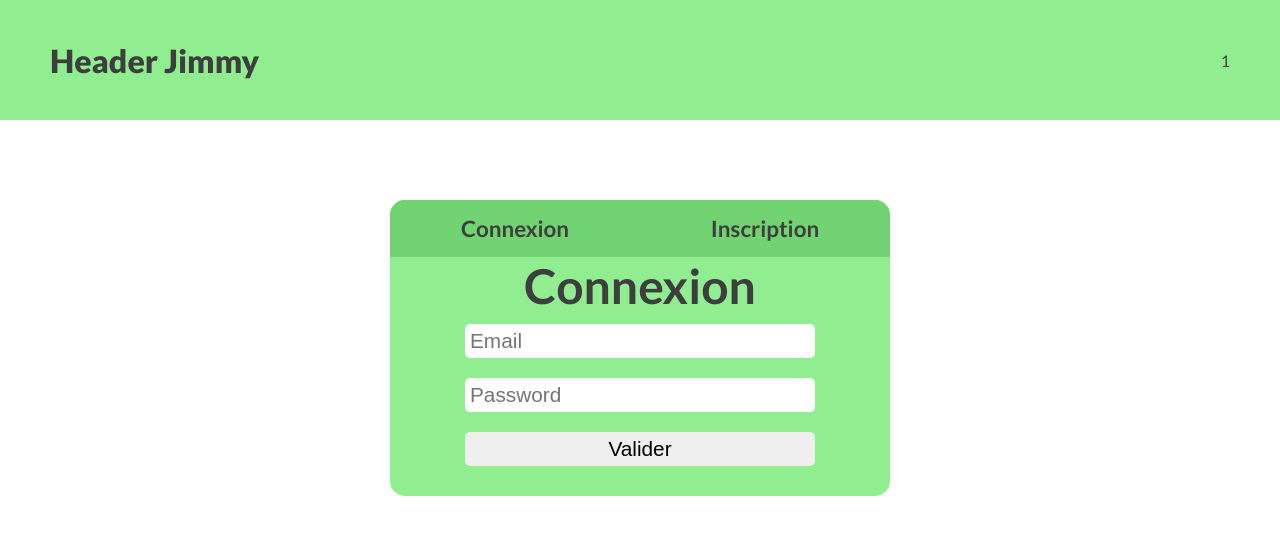
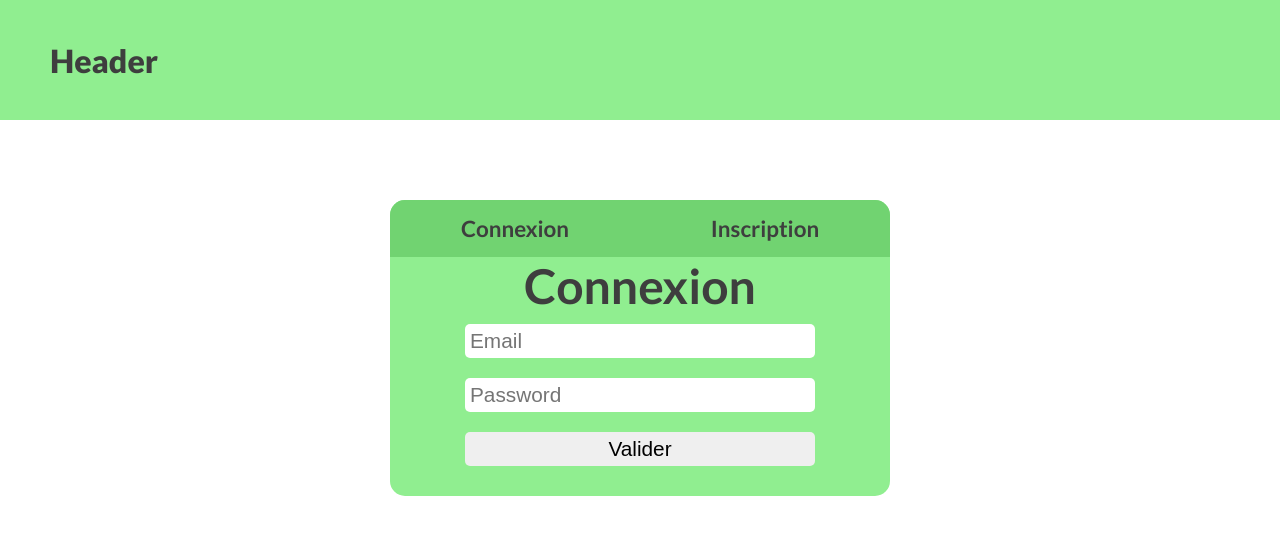
Before and after one commit to jimmy-clairy/groupomania_v1, a React (Create React App) app in the folder frontend/: page /login in a window 1280 px wide. Shown: the top 534 px of the page. Built offline with nearby package versions, Linux system fonts and the light colour scheme; sample sign-in values are in the browser's storage.

Commit message:
Add context, cookies, Admin

```diff
--- a/frontend/package.json
+++ b/frontend/package.json
@@ -6,6 +6,7 @@
     "@testing-library/jest-dom": "^5.16.5",
     "@testing-library/react": "^13.4.0",
     "@testing-library/user-event": "^13.5.0",
+    "js-cookie": "^3.0.1",
     "react": "^18.2.0",
     "react-dom": "^18.2.0",
     "react-router-dom": "^6.4.1",
--- a/frontend/src/components/Card/Card.jsx
+++ b/frontend/src/components/Card/Card.jsx
@@ -1,11 +1,14 @@
-import React, { useEffect, useState } from 'react'
+import React, { useEffect, useState, useContext } from 'react'
+import Cookies from 'js-cookie'
 import Delete from '../Delete/DeletePost'
+import { UserContext } from '../Context/UserContext'
 import './Card.css'
 
 export default function Card() {
-  const token = localStorage.getItem('token')
+  const token = Cookies.get('token')
   const userId = localStorage.getItem('userId')
   const [data, setData] = useState([])
+  const { userCtx } = useContext(UserContext)
 
   useEffect(() => {
     const fetchData = async () => {
@@ -32,11 +35,16 @@ export default function Card() {
                 <h5>{item.posterId}</h5>
                 <p>{item.post}</p>
               </div>
-
-              {userId === item.posterId && (
+              {userCtx.admin ? (
                 <div className="icon">
                   <Delete postId={item._id} />
                 </div>
+              ) : (
+                userId === item.posterId && (
+                  <div className="icon">
+                    <Delete postId={item._id} />
+                  </div>
+                )
               )}
             </div>
           </div>
--- /dev/null
+++ b/frontend/src/components/Context/UserContext.jsx
@@ -0,0 +1,16 @@
+import { useState, createContext } from 'react'
+
+export const UserContext = createContext()
+
+const UserContextProvider = (props) => {
+  const [userCtx, setUserCtx] = useState({})
+  console.log(userCtx)
+
+  return (
+    <UserContext.Provider value={{ userCtx, setUserCtx }}>
+      {props.children}
+    </UserContext.Provider>
+  )
+}
+
+export default UserContextProvider
--- a/frontend/src/components/Delete/DeletePost.jsx
+++ b/frontend/src/components/Delete/DeletePost.jsx
@@ -1,9 +1,10 @@
 import React from 'react'
+import Cookies from 'js-cookie'
 import iconDelete from '../../assets/bin.png'
 import './DeletePost.css'
 
 export default function DeletePost(props) {
-  const token = localStorage.getItem('token')
+  const token = Cookies.get('token')
 
   const deletePost = async (postId) => {
     const response = await fetch(`http://localhost:7000/api/post/${postId}`, {
--- a/frontend/src/components/Form/Form.jsx
+++ b/frontend/src/components/Form/Form.jsx
@@ -1,8 +1,9 @@
 import React, { useState } from 'react'
+import Cookies from 'js-cookie'
 import './Form.css'
 
 export default function Form() {
-  const token = localStorage.getItem('token')
+  const token = Cookies.get('token')
 
   const [post, setPost] = useState('')
   const [image, setImage] = useState('')
--- a/frontend/src/components/Header/Header.css
+++ b/frontend/src/components/Header/Header.css
@@ -7,6 +7,12 @@
     color: rgb(62, 62, 62);
     display: flex;
     justify-content: space-between;
+    transition: all 1.5s;
+}
+
+.Admin {
+    background-color: lightcoral;
+    height: 170px;
 }
 
 .Header h1 {
--- a/frontend/src/components/Header/Header.jsx
+++ b/frontend/src/components/Header/Header.jsx
@@ -1,23 +1,54 @@
-import React from 'react'
+import React, { useEffect, useContext } from 'react'
+import Cookies from 'js-cookie'
 import { useNavigate } from 'react-router-dom'
 import './Header.css'
+import { UserContext } from '../Context/UserContext'
 
 export default function Header() {
-  const token = localStorage.getItem('token')
+  const { userCtx, setUserCtx } = useContext(UserContext)
+  const token = Cookies.get('token')
   const userId = localStorage.getItem('userId')
   const navigate = useNavigate()
 
   function deconnexion() {
     localStorage.clear()
-    navigate('/login')
+    Cookies.remove('token')
+    userCtx.admin = false
+    navigate('/')
   }
 
+  useEffect(() => {
+    const fetchData = async () => {
+      const response = await fetch(`http://localhost:7000/api/user/${userId}`, {
+        headers: {
+          Authorization: 'Bearer ' + token,
+        },
+      })
+
+      const dataResponse = await response.json()
+
+      setUserCtx(dataResponse)
+    }
+
+    if (userId && token) {
+      fetchData()
+    }
+  }, [userId, token, setUserCtx])
+
+  let title = ''
+  userCtx.admin ? (title = 'Admin') : (title = 'Header')
+
   return (
-    <div className="Header">
-      <h1>Header Jimmy</h1>
+    <div className={!userCtx.admin ? 'Header' : 'Header Admin'}>
+      <h1>{title}</h1>
+
       <div>
-        {token && <button onClick={() => deconnexion()}>Déconnexion</button>}
-        <p>{userId}</p>
+        {token && (
+          <div>
+            <button onClick={() => deconnexion()}>Déconnexion</button>
+            <h3>{userCtx.pseudo}</h3>
+          </div>
+        )}
       </div>
     </div>
   )
--- a/frontend/src/index.jsx
+++ b/frontend/src/index.jsx
@@ -6,15 +6,18 @@ import Header from './components/Header/Header'
 import Signup from './pages/Signup/Signup'
 import Login from './pages/Login/Login'
 import Home from './pages/Home/Home'
+import UserContextProvider from './components/Context/UserContext'
 
 const root = ReactDOM.createRoot(document.getElementById('root'))
 root.render(
   <BrowserRouter>
+    <UserContextProvider>
       <Header />
       <Routes>
         <Route path="/signup" element={<Signup />} />
         <Route path="*" element={<Login />} />
         <Route path="/home" element={<Home />} />
       </Routes>
+    </UserContextProvider>
   </BrowserRouter>
 )
--- a/frontend/src/pages/Home/Home.jsx
+++ b/frontend/src/pages/Home/Home.jsx
@@ -1,4 +1,6 @@
-import React, { useEffect } from 'react'
+import React, { useEffect, useContext } from 'react'
+import { UserContext } from '../../components/Context/UserContext'
+import Cookies from 'js-cookie'
 import { useNavigate } from 'react-router-dom'
 import Card from '../../components/Card/Card'
 import Form from '../../components/Form/Form'
@@ -7,7 +9,9 @@ import './Home.css'
 export default function Home() {
   const navigate = useNavigate()
   const userId = localStorage.getItem('userId')
-  const token = localStorage.getItem('token')
+  const token = Cookies.get('token')
+
+  const { userCtx } = useContext(UserContext)
 
   useEffect(() => {
     if (!userId || !token) {
@@ -17,7 +21,7 @@ export default function Home() {
 
   return (
     <div className="Home">
-      <Form />
+      {!userCtx.admin && <Form />}
       <Card />
     </div>
   )
--- a/frontend/src/pages/Login/Login.jsx
+++ b/frontend/src/pages/Login/Login.jsx
@@ -1,4 +1,5 @@
 import React, { useState } from 'react'
+import Cookies from 'js-cookie'
 import { NavLink, useNavigate } from 'react-router-dom'
 import './Login.css'
 
@@ -27,7 +28,7 @@ export default function Login() {
     const dataRes = await response.json()
 
     localStorage.setItem('userId', dataRes.userId)
-    localStorage.setItem('token', dataRes.token)
+    Cookies.set('token', dataRes.token, { expires: 1 })
 
     if (response.ok) {
       if (dataRes.userId && dataRes.token) {
--- a/frontend/src/pages/Signup/Signup.jsx
+++ b/frontend/src/pages/Signup/Signup.jsx
@@ -1,4 +1,5 @@
 import React, { useState } from 'react'
+import Cookies from 'js-cookie'
 import { NavLink, useNavigate } from 'react-router-dom'
 import './Signup.css'
 
@@ -41,7 +42,7 @@ export default function Signup() {
       const dataRes = await response.json()
 
       localStorage.setItem('userId', dataRes.userId)
-      localStorage.setItem('token', dataRes.token)
+      Cookies.set('token', dataRes.token, { expires: 1 })
 
       if (dataRes.userId && dataRes.token) navigate('/home')
     } else {
```
Also changed, not shown: 2 other files (tests, documents, lock files or other folders). Lines whose indentation alone changed are shown as unchanged.
